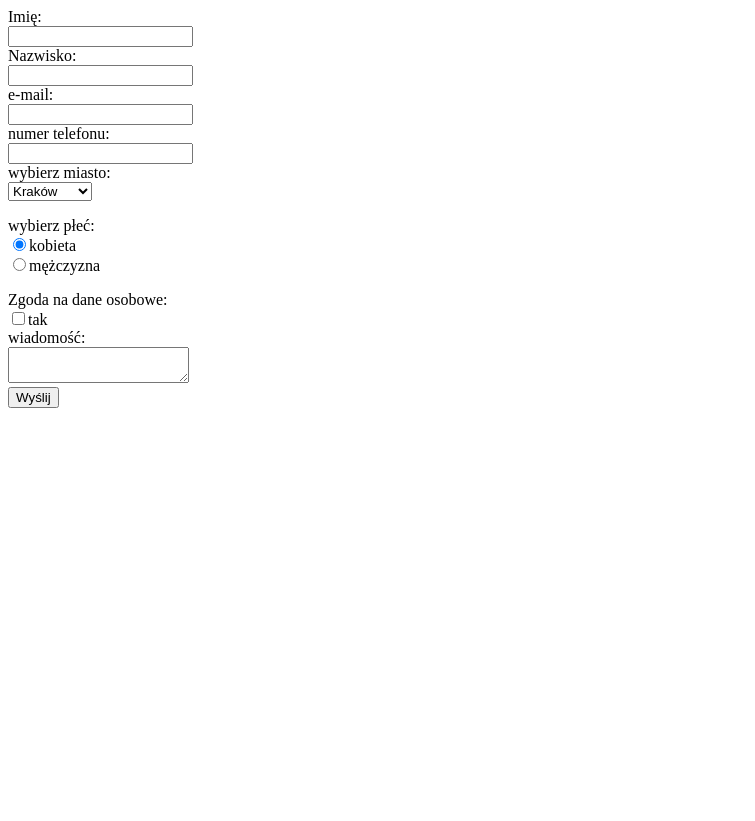
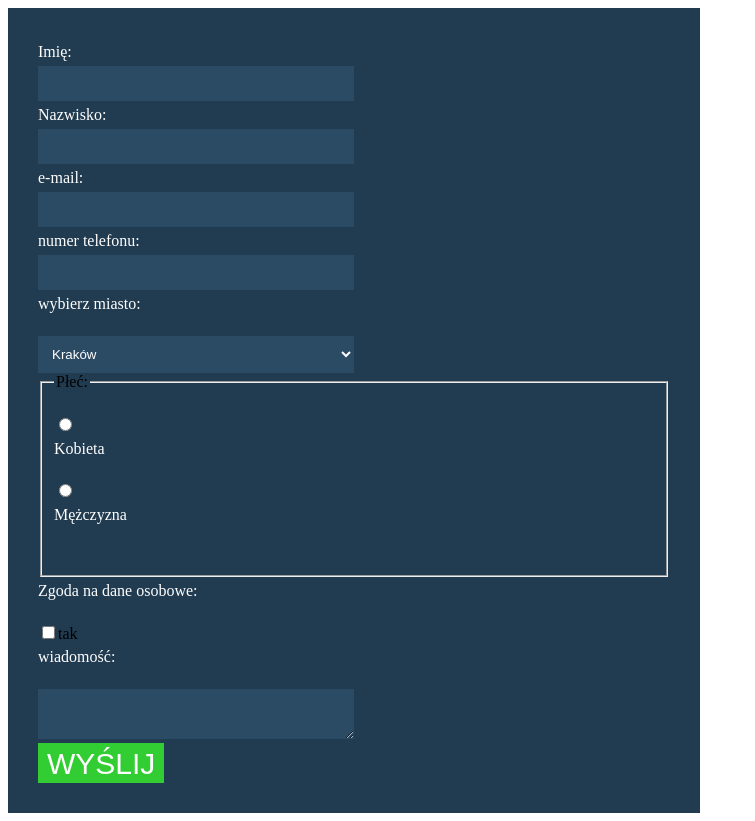
Before and after one commit to wasilionok/wasilionok.github.io, a plain HTML site: page zadania-domowe/zadanie-2/index.html in a window 1280 px wide. Shown: the whole page, without its empty margins (0-755 px from the left). Before the commit the page ends 800 px from the top, so only its background shows below. Drawn offline with Linux system fonts and the light colour scheme.

Commit message:
css zadania

```diff
--- a/zadania-domowe/zadanie-2/css/style.css
+++ b/zadania-domowe/zadanie-2/css/style.css
@@ -0,0 +1,46 @@
+form {
+    background-color: #213B50;
+    width: 50%;
+    padding: 30px;
+}
+
+label {
+    display: block;
+    padding: 5px 0;
+    color: #FFFFFF;
+}
+
+input[type="text"],
+input[type="email"],
+input[type="tel"],
+select,
+textarea {
+    background-color: #2B4A64;
+    border: 0;
+    width: 50%;
+    padding: 10px;
+    color: #FFFFFF;
+    box-sizing: border-box;
+}
+
+input[type="text"]:focus,
+input[type="email"]:focus,
+input[type="tel"]:focus,
+select:focus,
+textarea:focus {
+    background-color: #4E708C;
+    border: 1px solid #FFFFFF;
+    outline: 0;
+}
+
+input[type="submit"] {
+    background-color: limegreen;
+    color: #FFFFFF;
+    text-transform: uppercase;
+    height: 40px;
+    line-height: 40px;
+    text-align: center;
+    border: 0;
+    width: 20%;
+    font-size: 30px;
+}
--- a/zadania-domowe/zadanie-2/index.html
+++ b/zadania-domowe/zadanie-2/index.html
@@ -3,17 +3,18 @@
 <head>
     <meta charset="UTF-8">
     <title>formularz kontaktowy</title>
+    <link rel="stylesheet" href="css/style.css">
 </head>
 <body>
     <form action="https://formspree.io/agnieszka@wasilionok.pl" method="POST">
-        <label for="imie">Imię:</label><br/>
-        <input type="text" name="imie" id="imie"><br/>
-        <label for="nazwisko">Nazwisko:</label><br/>
-        <input type="text" name="nazwisko" id="nazwisko"><br/>
-        <label for="e-mail"> e-mail:</label><br/>
-        <input type="text" name="e-mail" id="e-mail"><br/>
-        <label for="number"> numer telefonu:</label><br/>
-        <input type="text" name="numer" id="number"><br/>
+        <label for="imie">Imię:</label>
+        <input type="text" name="imie" id="imie">
+        <label for="nazwisko">Nazwisko:</label>
+        <input type="text" name="nazwisko" id="nazwisko">
+        <label for="email"> e-mail:</label>
+        <input type="text" name="email" id="email">
+        <label for="number"> numer telefonu:</label>
+        <input type="text" name="numer" id="number">
 
         <label for="miasto"> wybierz miasto:</label><br/>
         <select  id="miasto">
@@ -21,11 +22,15 @@
             <option value="Warszawa">Warszawa</option>
             <option value="Gdańsk">Gdańsk</option>
          </select>
-         <p>
-         <a>wybierz płeć:</a><br/>
-          <input type="radio" name="gender" value="male" checked>kobieta<br>
-          <input type="radio" name="gender" value="female">mężczyzna<br>
-         </p>
+
+        <fieldset>
+            <legend>Płeć:</legend><br>
+            <input type="radio" name="plec" id="kobieta" value="kobieta">
+            <label for="kobieta">Kobieta</label><br>
+            <input type="radio" name="plec" id="mezczyzna" value="mezczyzna">
+            <label for="mezczyzna">Mężczyzna</label><br><br>
+
+            </fieldset>
 
          <label for="zgoda">Zgoda na dane osobowe:</label><br/>
         <input type="checkbox" name="zgoda" id="zgoda" value="tak">tak<br/>
```
Also changed, not shown: zadania-domowe/zadanie-1/index.html (+6 -0 lines), 1 other file.
